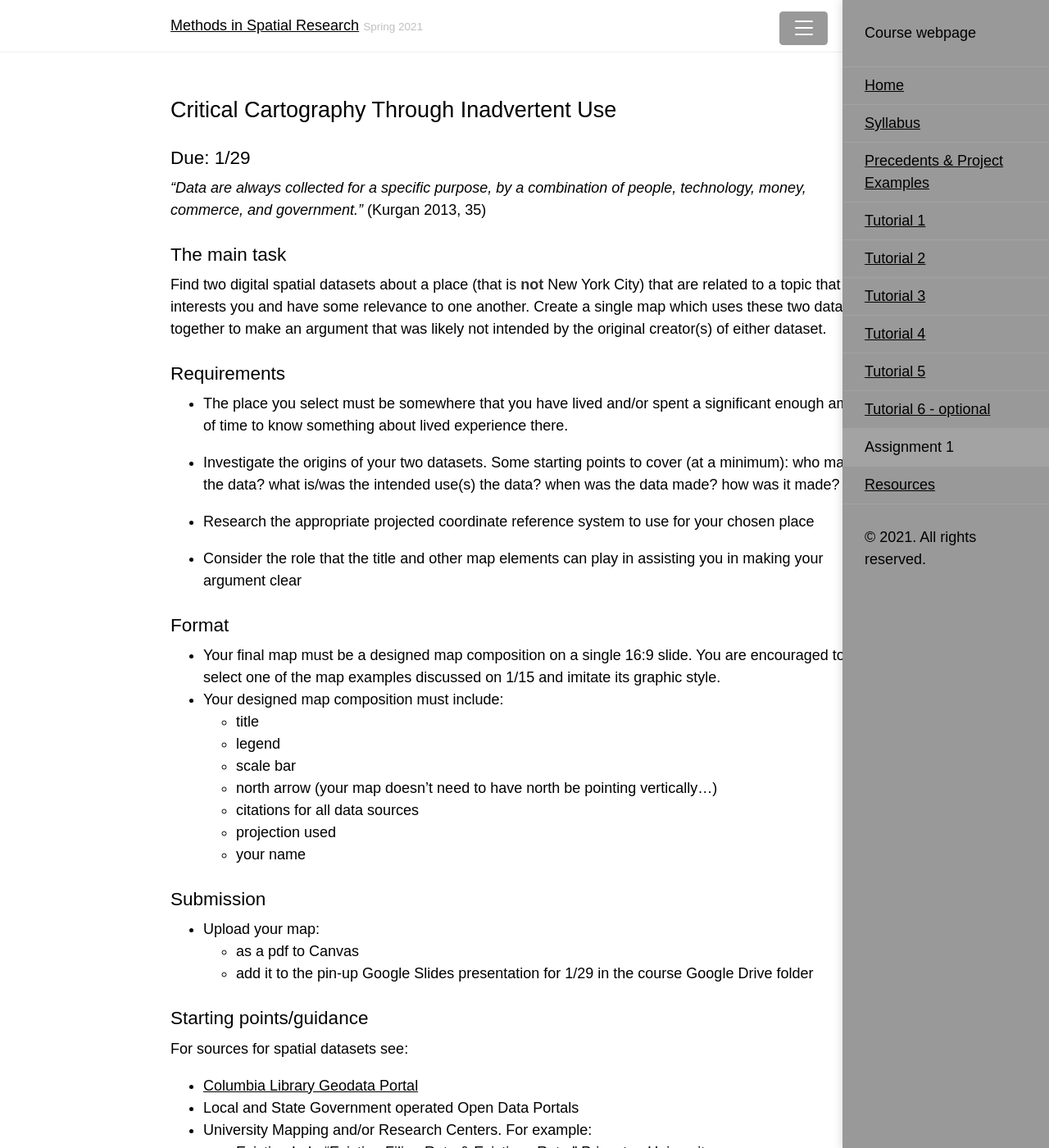
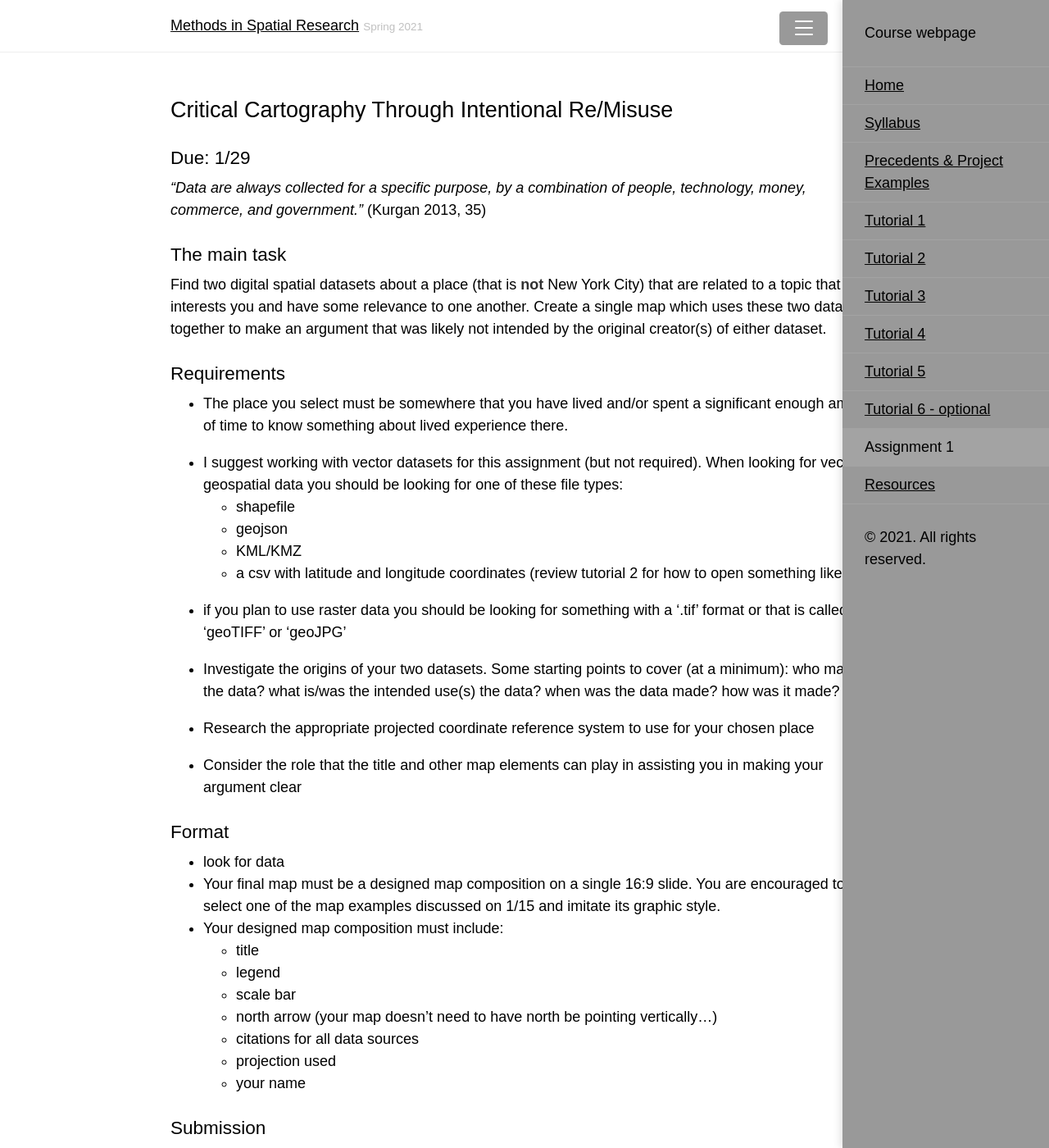
Before and after one commit to CenterForSpatialResearch/methods-in-spatial-research-sp2021, a Jekyll site: the page built from assignments/assignment01.md, in a window 1280 px wide and 1400 px high. Shown: the whole window at 82% size. Built offline with Jekyll 4.4.1, drawn with Linux system fonts in a browser that asks for light colours.

Commit message:
assignment 1 file types

```diff
--- a/assignments/assignment01.md
+++ b/assignments/assignment01.md
@@ -4,7 +4,7 @@ title: Assignment 1
 order: 9
 ---
 
-## Critical Cartography Through Inadvertent Use
+## Critical Cartography Through Intentional Re/Misuse
 
 ### Due: 1/29
 
@@ -20,6 +20,13 @@ Find two digital spatial datasets about a place (that is **not** New York City)
 
 - The place you select must be somewhere that you have lived and/or spent a significant enough amount of time to know something about lived experience there.
 
+- I suggest working with vector datasets for this assignment (but not required). When looking for vector geospatial data you should be looking for one of these file types:
+  - shapefile
+  - geojson
+  - KML/KMZ
+  - a csv with latitude and longitude coordinates (review tutorial 2 for how to open something like this)
+- if you plan to use raster data you should be looking for something with a '.tif' format or that is called a 'geoTIFF' or 'geoJPG'
+
 - Investigate the origins of your two datasets. Some starting points to cover (at a minimum): who made the data? what is/was the intended use(s) the data? when was the data made? how was it made?
 
 - Research the appropriate projected coordinate reference system to use for your chosen place
@@ -28,6 +35,7 @@ Find two digital spatial datasets about a place (that is **not** New York City)
 
 ### Format
 
+- look for data
 - Your final map must be a designed map composition on a single 16:9 slide. You are encouraged to select one of the map examples discussed on 1/15 and imitate its graphic style.
 - Your designed map composition must include:
   - title
```
Also changed, not shown: precedents.md (+32 -1 lines), syllabus.md (+1 -1 lines).
